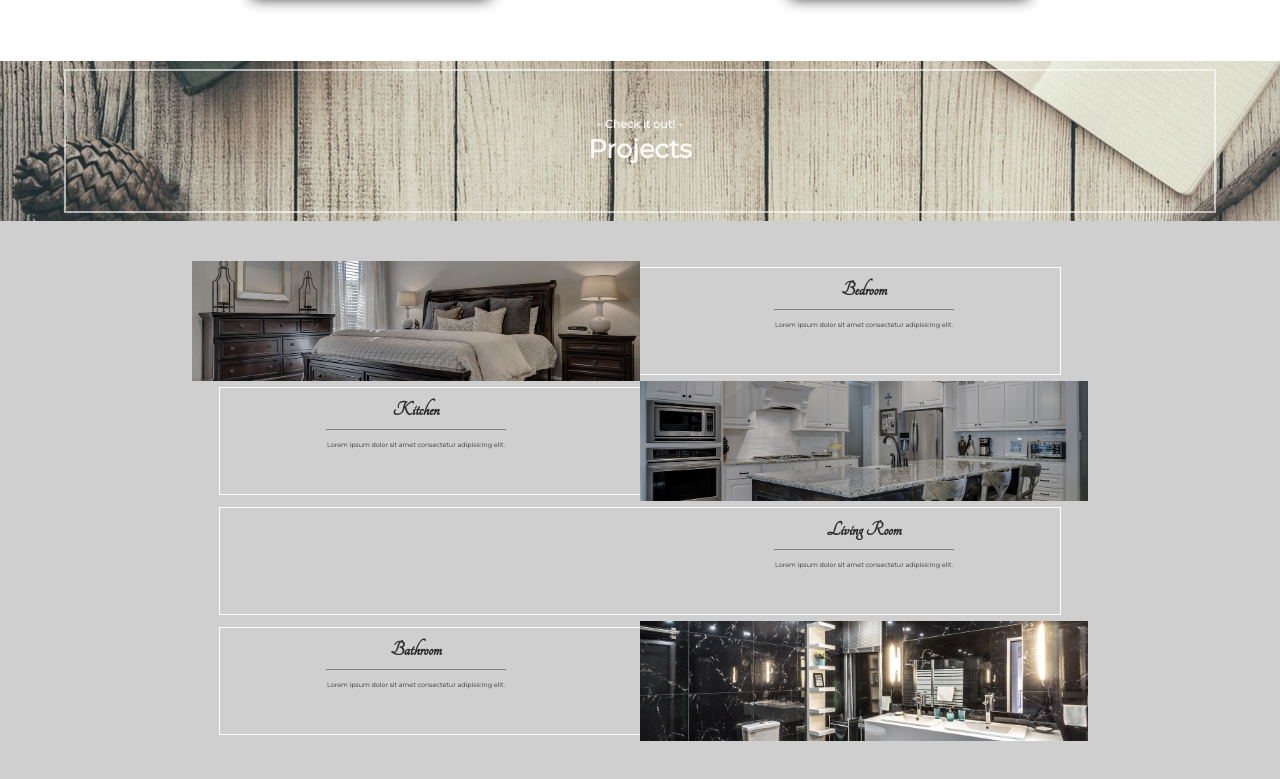
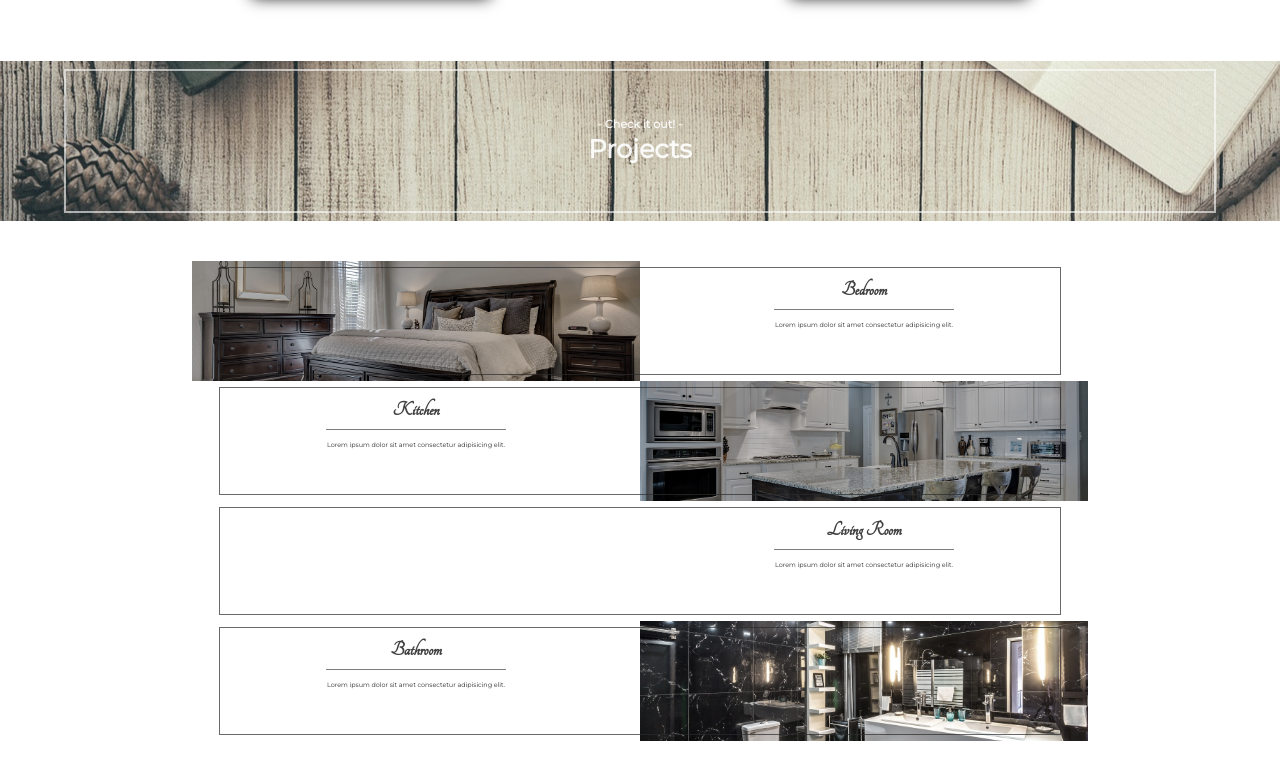
Before and after one commit to ChoryCzlowiek/estetic, a plain HTML site: page index.html in a window 1280 px wide. Shown: the part 1815-2594 px from the top of the page. Drawn offline with Linux system fonts and the light colour scheme.

Commit message:
Add new fonts and color

```diff
--- a/sass/_projects.scss
+++ b/sass/_projects.scss
@@ -1,7 +1,6 @@
 // Projects Heading
 
 .projects {
-    background-color: rgb(207, 207, 207);
 
     .projects__heading {
         position: relative;
@@ -68,7 +67,8 @@
         left: 3%;
         width: 94%;
         height: 90%;
-        border: 1px solid rgb(255, 255, 255);
+        border: 1px solid rgba(44, 44, 44, .7);
+        z-index: 1;
     }
 
     &__image {
@@ -111,6 +111,7 @@
                 top: 15%;
                 font-family: tangerine;
                 font-size: 1.3rem;
+                color: rgba(44, 44, 44, .9);
             }
         }
 
```
Also changed, not shown: css/main.css, 1 other file.
